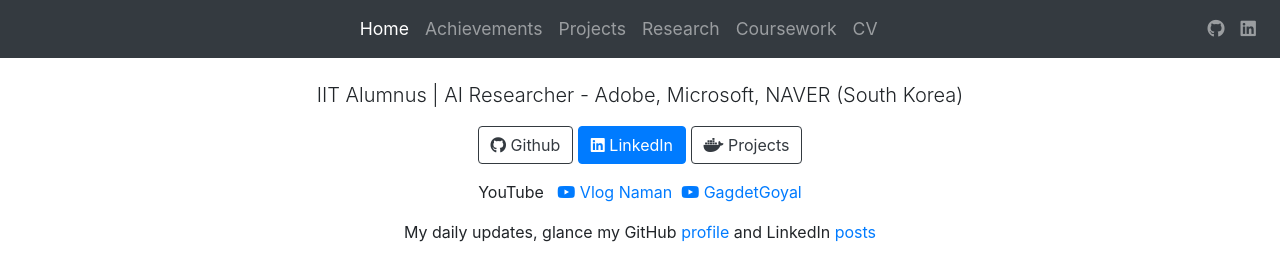
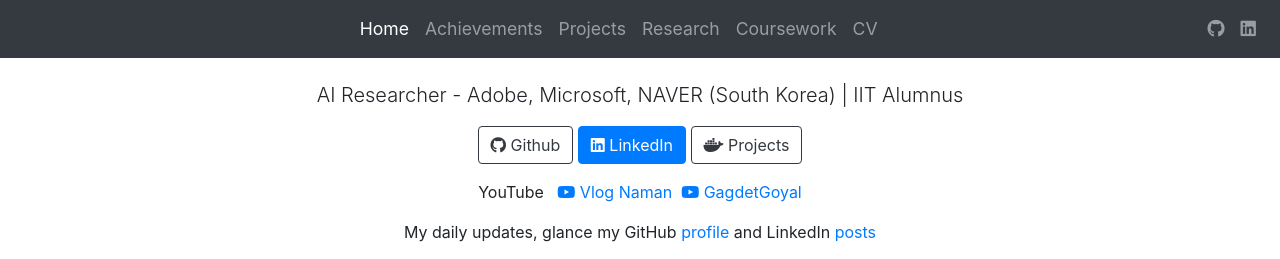
Before and after one commit to thenamangoyal/thenamangoyal.github.io, a Jekyll site: the page built from index.html, in a window 1280 px wide and 1324 px high. Shown: the top 259 px of the window. Built offline with Jekyll 4.4.1, drawn with Linux system fonts in a browser that asks for light colours; nearby versions of some CDN libraries.

```diff
--- a/index.html
+++ b/index.html
@@ -8,7 +8,7 @@ layout: bootstrap
     <div>
         <!-- <h1 class="jumbotron-heading">Heading</h1> -->
         <p class="text-center lead">
-            IIT Alumnus | AI Researcher - Adobe, Microsoft, NAVER (South Korea)
+            AI Researcher - Adobe, Microsoft, NAVER (South Korea) | IIT Alumnus
         </p>
         <!-- <p class="text-center">"It is in your moments of decision that your destiny is shaped."<br>Source: My High-School Notebook &amp; Tony Robbins</p> -->
 
```
